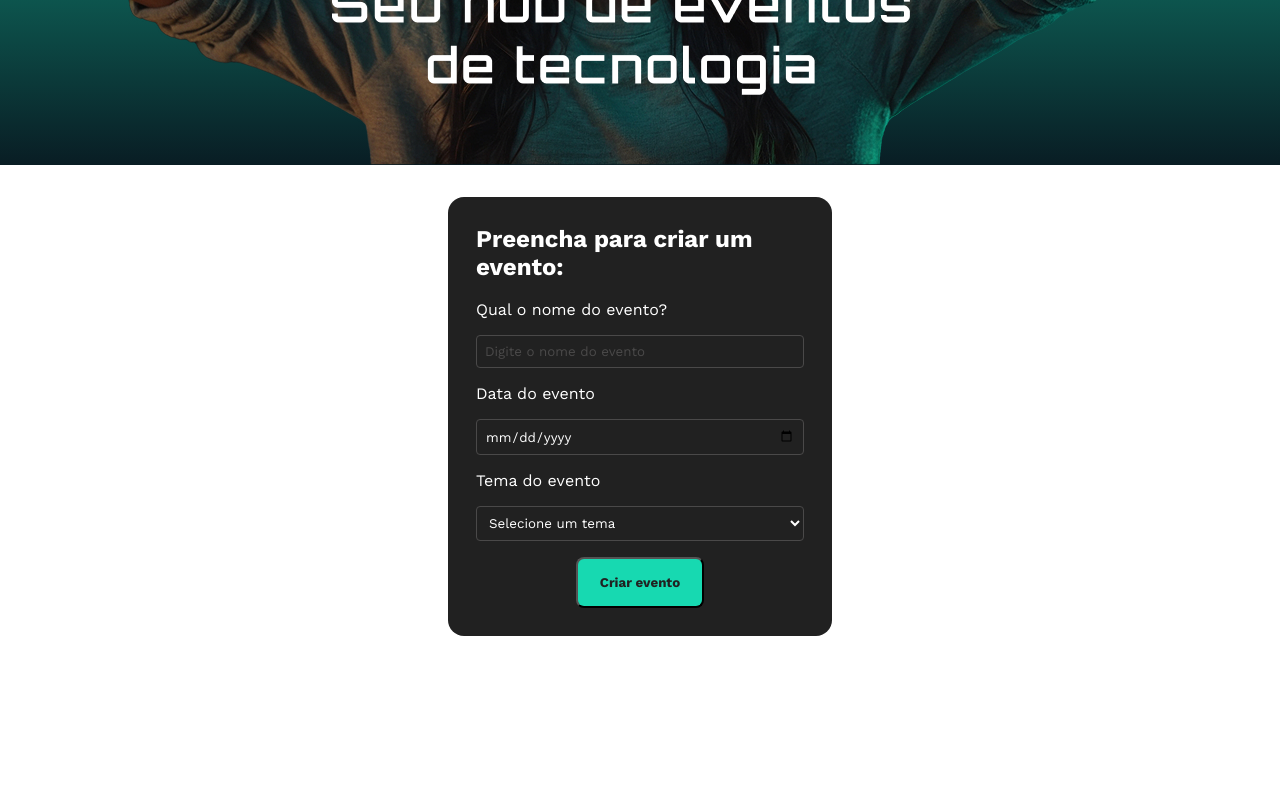
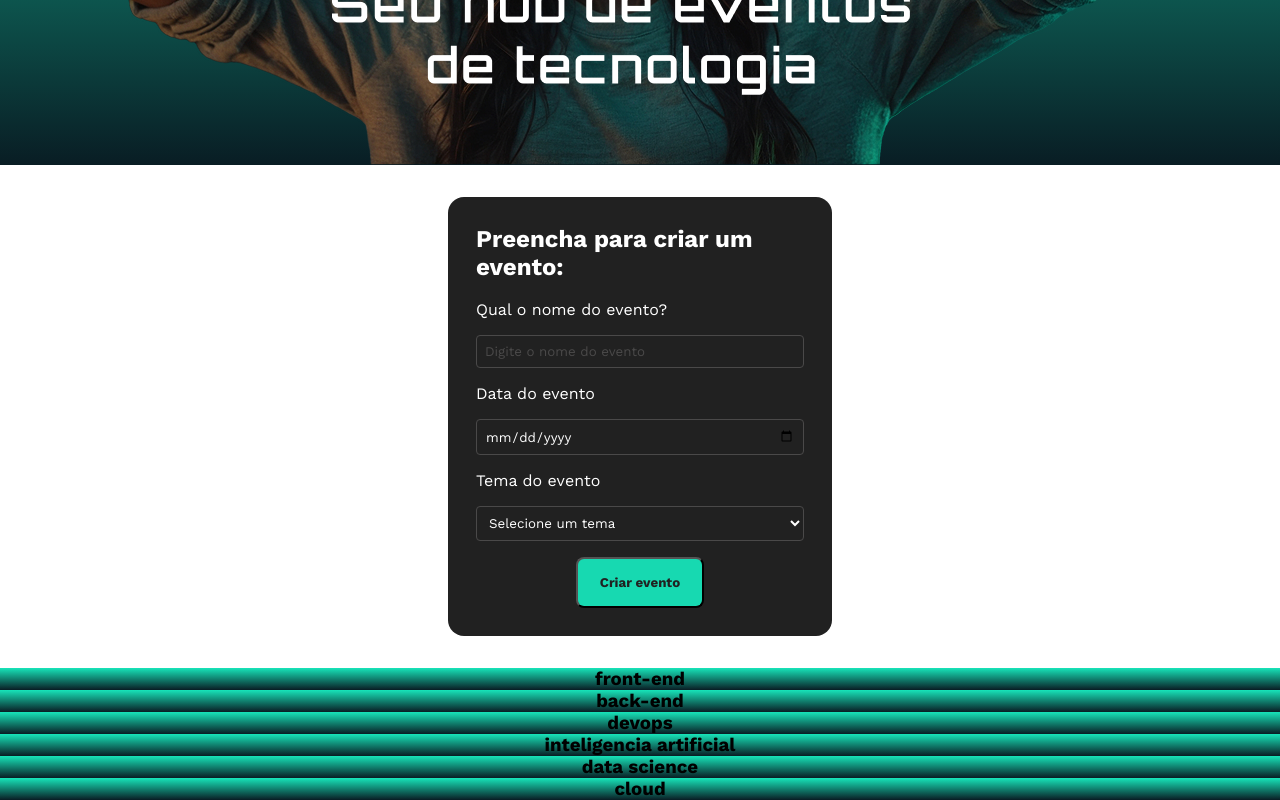
Before and after one commit to RafaellMedeiros/carreira-react, a React (Vite) app in the folder tecboard/: page / in a window 1280 px wide. Shown: the part 518-1318 px from the top of the page. Before the commit the page ends 1186 px from the top, so only its background shows below. Built offline with nearby package versions, Linux system fonts and the light colour scheme.

Commit message:
feat: add Tema component and update App to display themes in a list

```diff
--- a/tecboard/src/App.jsx
+++ b/tecboard/src/App.jsx
@@ -1,7 +1,37 @@
 import "./App.css";
 import { FormularioDeEvento } from "./components/FormularioDeEvento";
+import { Tema } from "./components/Tema";
 
 function App() {
+  const temas = [
+    {
+      id: 1,
+      name: 'front-end'
+    },
+    {
+      id: 2,
+      name: 'back-end'
+    },
+    {
+      id: 3,
+      name: 'devops'
+    },
+    {
+      id: 4,
+      name: 'inteligencia artificial'
+    },
+    {
+      id: 5,
+      name: 'data science'
+    },
+    {
+      id: 6,
+      name: 'cloud'
+    },
+  ]
+
+
+
   return (
     <>
       <main>
@@ -13,6 +43,11 @@ function App() {
         </section>
         <FormularioDeEvento />
       </main>
+      {temas.map(tema => (
+        <section key={tema.id}>
+          <Tema date={tema}/>
+        </section>
+      ))}
     </>
   );
 }
--- a/tecboard/src/components/FormularioDeEvento/index.jsx
+++ b/tecboard/src/components/FormularioDeEvento/index.jsx
@@ -19,7 +19,6 @@ export function FormularioDeEvento() {
         <Label htmlFor="date">Data do evento</Label>
         <input className="campo-input" type="date" id="date" name="date" />
         <Label htmlFor="tema">Tema do evento</Label>
-        {/* <input className="campo-input" type="text" id="tema" name="tema" /> */}
         <select className="campo-select" id="tema" name="tema">
           <option className="opcoes" value="">Selecione um tema</option>
           <option className="opcoes" value="tecnologia">Tecnologia</option>
--- /dev/null
+++ b/tecboard/src/components/Tema/index.jsx
@@ -0,0 +1,3 @@
+export function Tema({ date }) {
+   return <h3>{date.name}</h3>
+}
```
